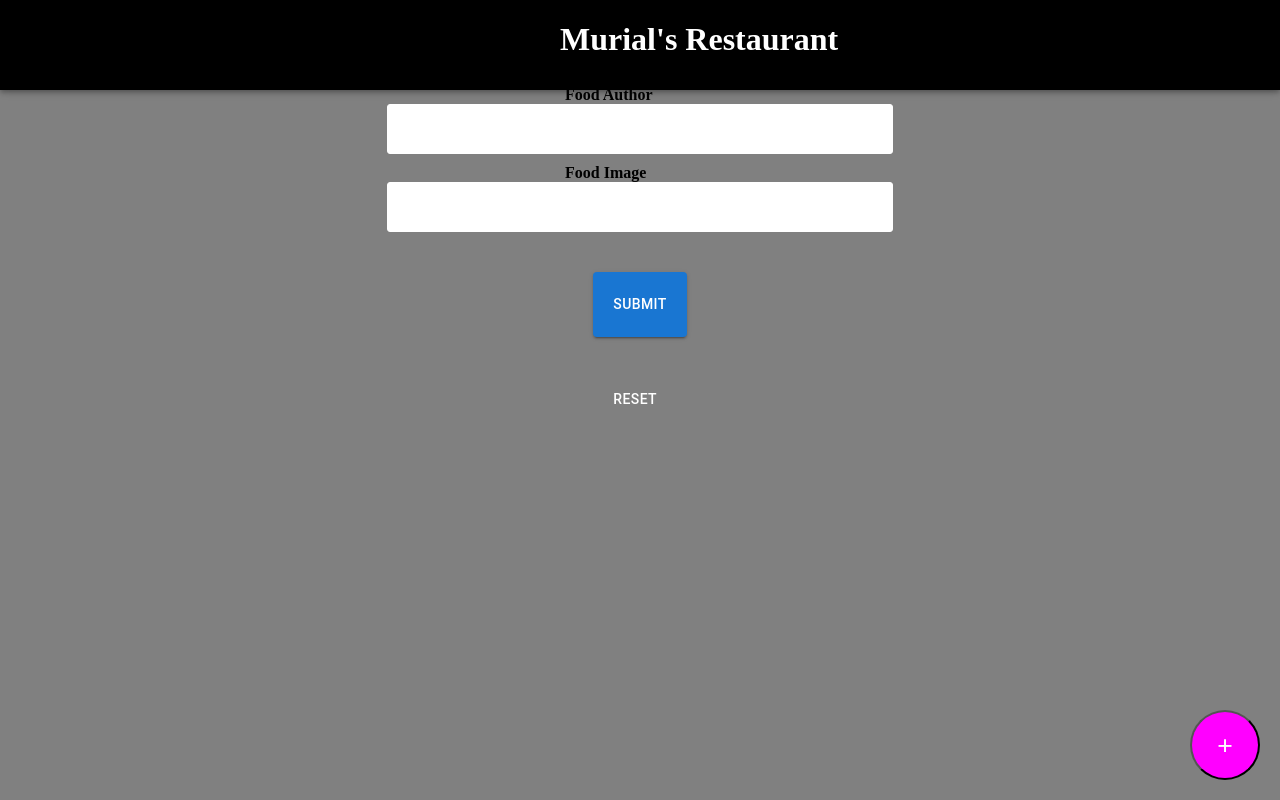
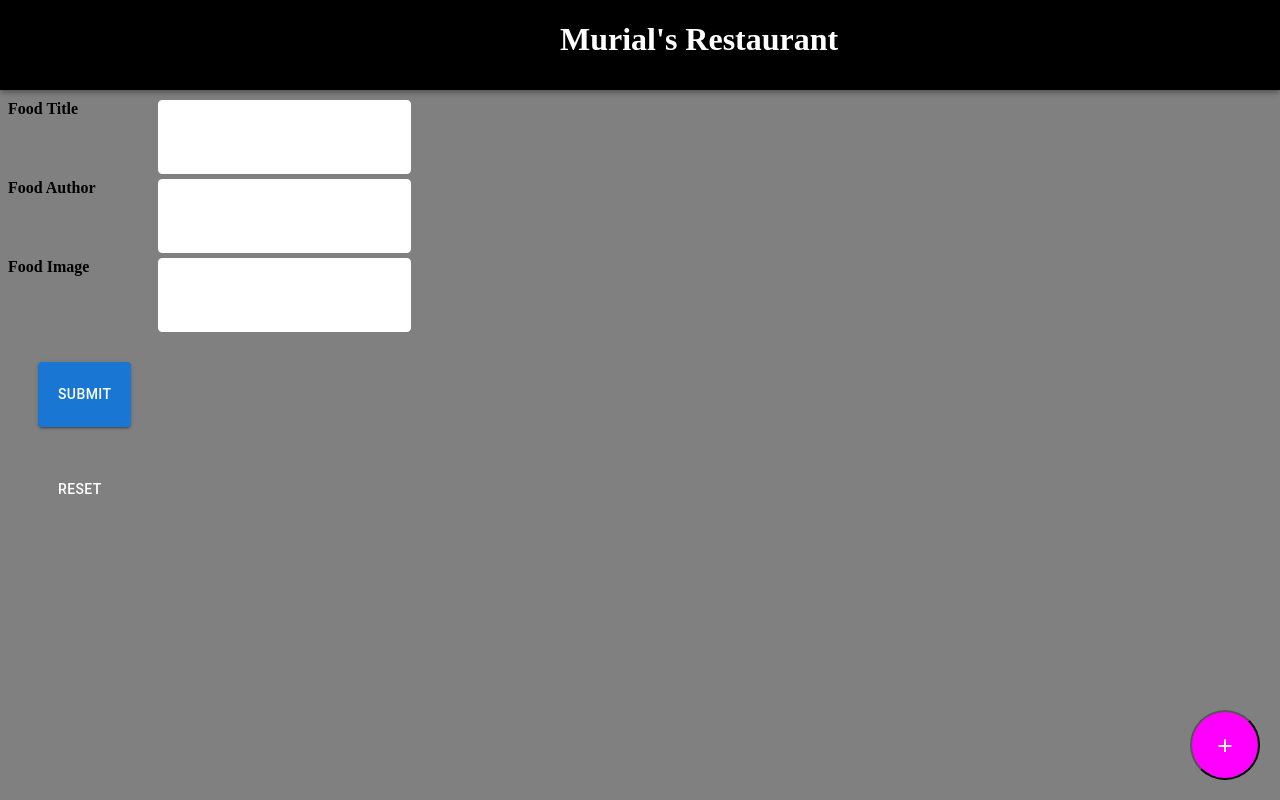
Before and after one commit to twentymurial33/murials_menu, a React (Create React App) app in the folder client/: page /add in a window 1280 px wide. Built offline with nearby package versions, Linux system fonts and the light colour scheme.

Commit message:
added consistency for the forms to match

```diff
--- a/client/src/index.css
+++ b/client/src/index.css
@@ -4,16 +4,18 @@ body {
 }
 
 .deleteBtn {
-  margin: 2px;
-  background-color: #757ce8;
+  margin: 30px;
+  background-color: #1976D2;
   padding: 20px;
   border-radius: 10px;
   cursor: pointer;
 }
 
 .editBtn {
-  margin: 0px;
-  background-color: transparent;
+  margin: 30px;
+
+box-shadow: 0px 10px -14px 14px #FFF;
+color:black;
   padding: 20px;
   border-radius: 10px;
   cursor: pointer;
--- a/client/src/pages/AddFood.js
+++ b/client/src/pages/AddFood.js
@@ -59,12 +59,19 @@ function AddFood() {
     <div className="form">
       <Layout />
       <Form onSubmit={handleSubmit((data) => handleForm(data))}>
+        <div>
           <label>Food Title</label>
           <input type="text" {...register("title")} />
+        </div>
+        <div>
           <label>Food Author</label>
           <input type="text" {...register("author")} />
+        </div>
+        <div>
           <label>Food Image</label>
           <input type="text" {...register("img")} />
+        </div>
+
         <div>
           <Button variant="contained" type="submit">
             Submit
@@ -78,21 +85,17 @@ function AddFood() {
   );
 }
 
-const Form = styled.form`
-  display: flex;
-  flex-direction: column;
-  align-items: center;
-
+const Form = styled.div`
+  margin-top: 100px;
   input {
+    display: block;
     box-sizing: border-box;
-    background: white;
-    width: 40%;
-    border-radius: 3px;
+    width: 20%;
+    border-radius: 4px;
     border: 1px solid white;
-    padding: 16px 8px;
-    margin-bottom: 10px;
+    padding: 28px 10px;
+    margin-bottom: 5px;
     font-size: 14px;
-    z-index: 1;
   }
 
   Button {
```
Lines whose indentation alone changed are shown as unchanged.
